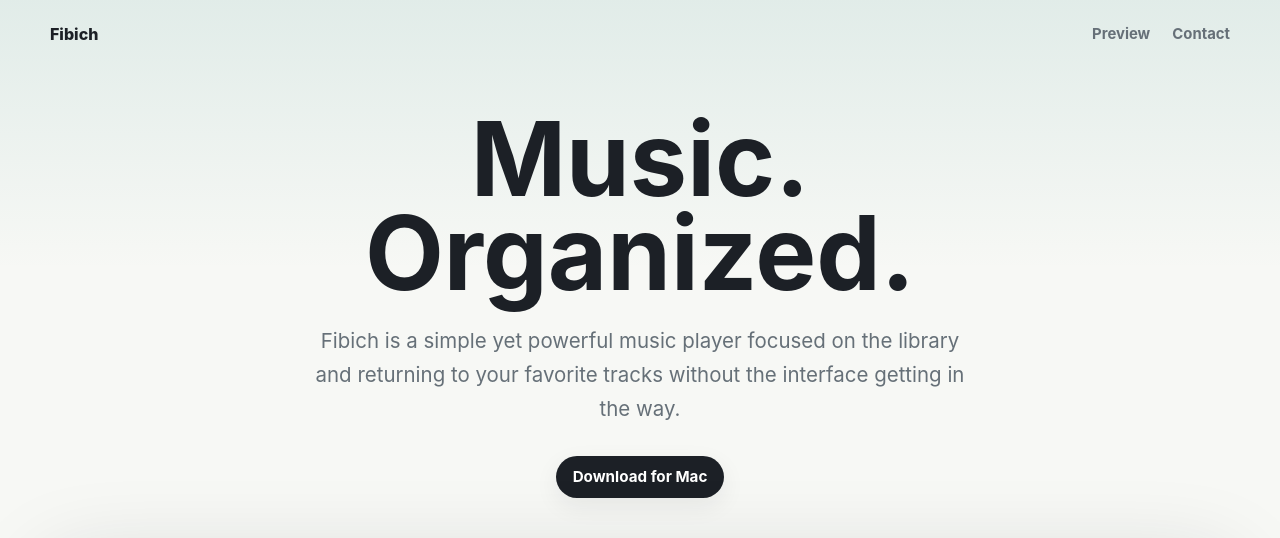
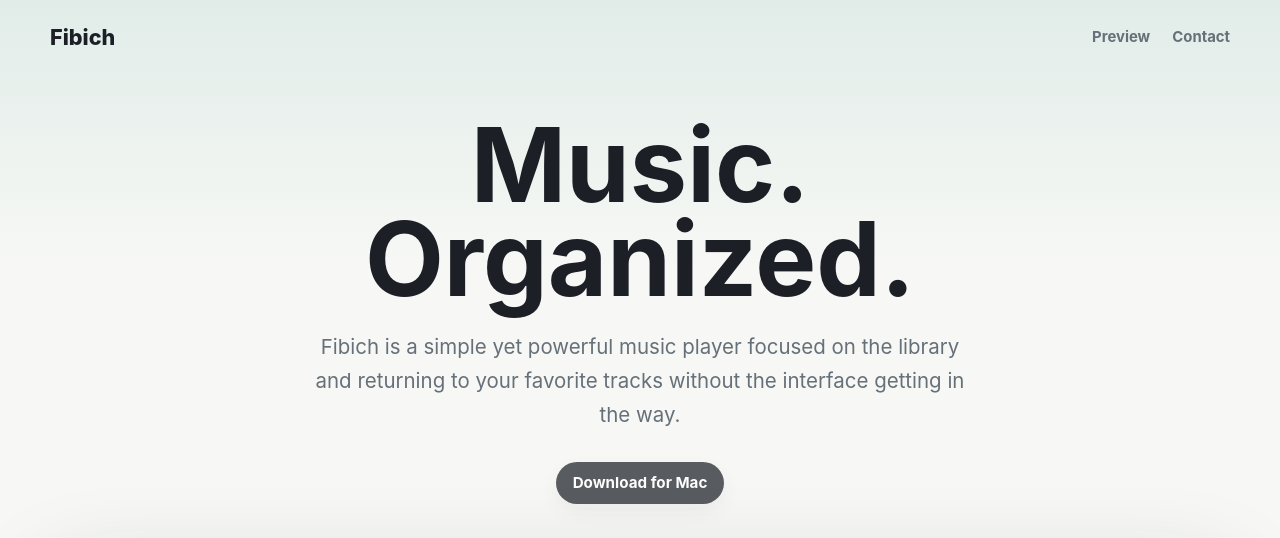
Before and after one commit to antonincharvat/fibich-web, a plain HTML site: page index.html in a window 1280 px wide. Shown: the top 538 px of the page. Drawn offline with Linux system fonts and the light colour scheme.

Commit message:
Copyright, email, LI link, UI changes

```diff
--- a/index.html
+++ b/index.html
@@ -65,8 +65,8 @@
         display: inline-flex;
         align-items: center;
         gap: 10px;
-        font-size: 1rem;
-        font-weight: 800;
+        font-size: 1.35rem;
+        font-weight: 850;
         letter-spacing: 0;
       }
 
@@ -163,6 +163,7 @@
         background: rgba(255, 255, 255, 0.72);
         padding: 0 16px;
         color: var(--ink);
+        font-family: inherit;
         font-size: 0.95rem;
         font-weight: 750;
         box-shadow: 0 8px 24px rgba(28, 32, 38, 0.07);
@@ -172,6 +173,11 @@
         border-color: transparent;
         background: var(--ink);
         color: #ffffff;
+      }
+
+      .platform:disabled {
+        cursor: not-allowed;
+        opacity: 0.72;
       }
 
       .showcase {
@@ -200,6 +206,12 @@
         margin: 28px auto 0;
         color: var(--muted);
         font-size: 0.95rem;
+      }
+
+      .copyright {
+        margin: 10px auto 0;
+        color: var(--muted);
+        font-size: 0.82rem;
       }
 
       @media (max-width: 740px) {
@@ -236,7 +248,7 @@
         </a>
         <div class="nav-links">
           <a href="#preview">Preview</a>
-          <a href="mailto:hello@fibich.app">Contact</a>
+          <span id="email">Contact</span>
         </div>
       </nav>
 
@@ -249,7 +261,9 @@
         </div>
 
         <div class="platforms" aria-label="Placeholder product controls">
-          <a class="platform primary" href="#">Download for Mac</a>
+          <button class="platform primary" type="button" disabled title="Coming soon">
+            Download for Mac
+          </button>
         </div>
 
         <div class="showcase" aria-label="Fibich Player app preview">
@@ -263,7 +277,28 @@
         </div>
 
         <p class="footer-note">Fibich is currently in the development. More information coming soon.</p>
+        <p class="copyright">
+          (C) 2026
+          <a
+            href="https://www.linkedin.com/in/antonincharvat/"
+            target="_blank"
+            rel="noopener noreferrer"
+          >Antonin Charvat</a>
+        </p>
       </section>
     </main>
+
+    <script>
+      const user = "antonincharvat";
+      const domain = "gmail";
+      const dotCom = ".com";
+      const address = `${user}@${domain}${dotCom}`;
+      const email = document.getElementById("email");
+      const link = document.createElement("a");
+
+      link.href = `mailto:${address}`;
+      link.textContent = "Contact";
+      email.replaceChildren(link);
+    </script>
   </body>
 </html>
```
